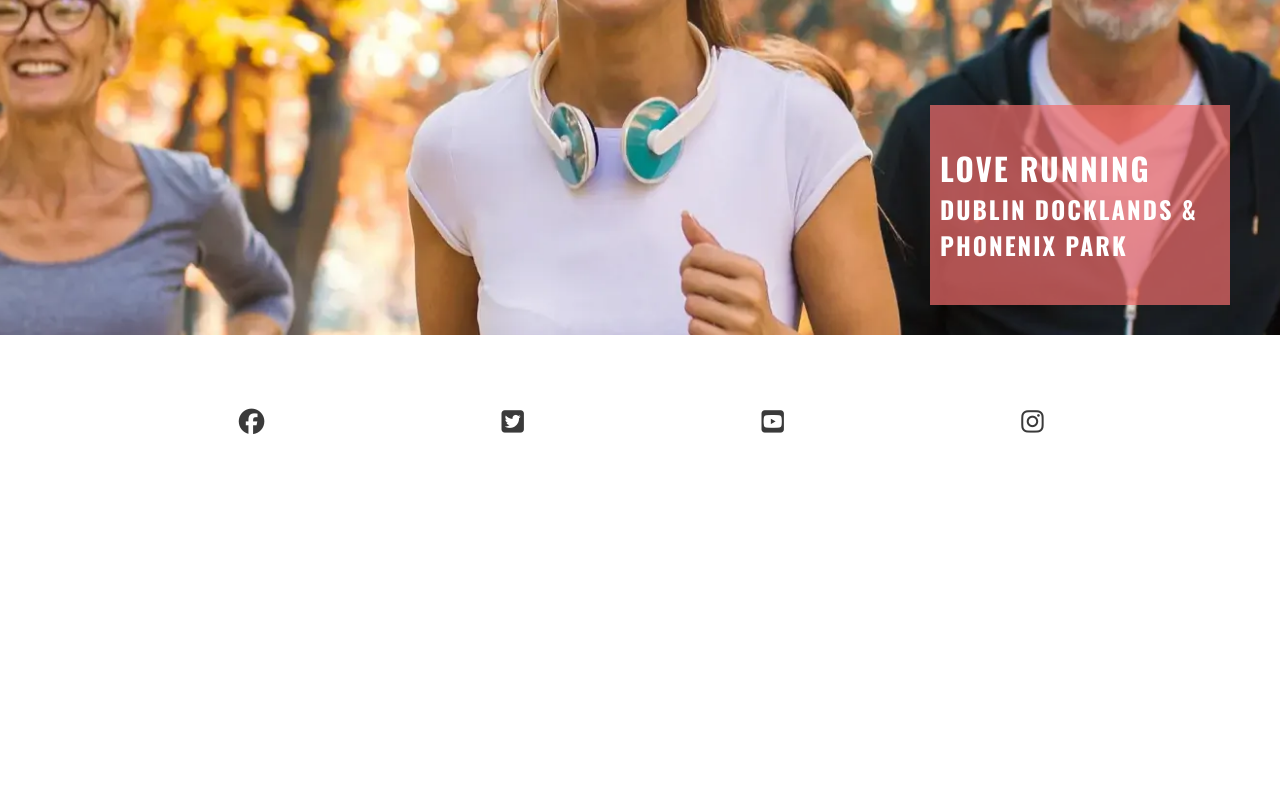
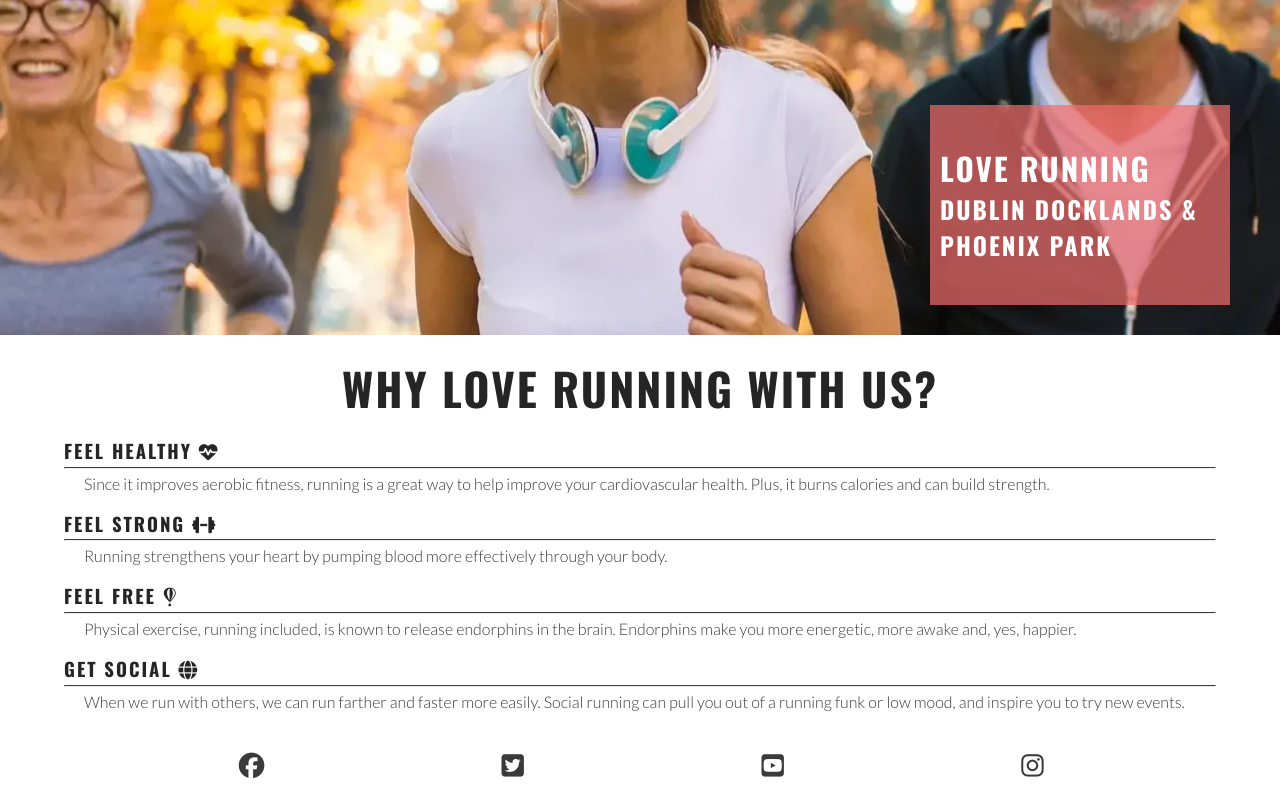
Before and after one commit to AjoubCodes/love-running, a plain HTML site: page index.html in a window 1280 px wide. Shown: the part 344-1144 px from the top of the page. Before the commit the page ends 800 px from the top, so only its background shows below. Drawn offline with nearby package versions, Linux system fonts and the light colour scheme.

Commit message:
Add content and reasons section

```diff
--- a/assets/css/style.css
+++ b/assets/css/style.css
@@ -1,7 +1,7 @@
 /* Google fonts import */
 @import url('https://fonts.googleapis.com/css2?family=Lato:wght@300&family=Oswald:wght@200;300;400;500;600;700&display=swap');
 
-/* Asterisk selector to override default styles added by the browser */
+/* Asterisk wildcard selector to override default styles added by the browser */
 * {
     padding: 0;
     margin: 0;
@@ -13,7 +13,7 @@ body {
     min-height: 100vh;
     display: flex;
     flex-direction: column;
-    /* Generic styles */
+    /* Generic project styles */
     color: #3a3a3a;
     font-family: 'Lato', sans-serif;
 }
@@ -57,7 +57,7 @@ header a {
     border-bottom: 1px solid #3a3a3a;
 }
 
-/* Navbar styles with drop down toggle */
+/* Navbar styles with dropdown toggle */
 nav {
     position: absolute;
     background-color: #ffffff;
@@ -113,6 +113,33 @@ main {
     color: #ffffff;
 }
 
+/* Reasons section */
+#reasons {
+    width: 90%;
+    margin: 20px auto;
+}
+
+#reasons h2 {
+    margin-bottom: 20px;
+    text-align: center;
+    font-size: 280%;
+}
+
+#benefits-physical > div,
+#benefits-mental > div {
+    line-height: 20px;
+    margin-bottom: 20px;
+}
+
+#benefits p {
+    padding: 0 20px;
+}
+
+#benefits hr {
+    border-top: 1px solid #3a3a3a;
+    margin: 5px 0;
+}
+
 /* Footer */
 #social-networks {
     text-align: center;
@@ -159,7 +186,7 @@ main {
 
     /* Main content */
     main {
-        /* Push main down to accommadate larger header */
+        /* Push main content down to accommodate larger header */
         margin-top: 79px;
     }
 
@@ -168,11 +195,11 @@ main {
         width: 300px;
         right: 50px;
     }
+}
 
-    /* Larger devices (laptops and desktops, 992px and up) */
-    @media screen and (min-width: 992px) {
-        #menu a:hover{
-            border-bottom: 1px solid #3a3a3a;
-        }
+/* Large devices (laptops and desktops, 992px and up) */
+@media screen and (min-width: 992px) {
+    #menu a:hover{
+        border-bottom: 1px solid #3a3a3a;
     }
 }
--- a/index.html
+++ b/index.html
@@ -43,7 +43,39 @@
         <section id="hero">
             <div id="cover-text">
                 <h2>Love Running</h2>
-                <h3>Dublin Docklands & Phonenix Park</h3>
+                <h3>Dublin Docklands & Phoenix Park</h3>
+            </div>
+        </section>
+        <section id="reasons">
+            <h2>Why love running with us?</h2>
+            <div id="benefits">
+                <div id="benefits-physical">
+                    <div>
+                        <h3>Feel healthy <i class="fa-solid fa-heart-pulse"></i></h3>
+                        <hr>
+                        <p>Since it improves aerobic fitness, running is a great way to help improve your cardiovascular
+                            health. Plus, it burns calories and can build strength.</p>
+                    </div>
+                    <div>
+                        <h3>Feel strong <i class="fa-solid fa-dumbbell"></i></h3>
+                        <hr>
+                        <p>Running strengthens your heart by pumping blood more effectively through your body.</p>
+                    </div>
+                </div>
+                <div id="benefits-mental">
+                    <div>
+                        <h3>Feel free <i class="fa-brands fa-fly"></i></h3>
+                        <hr>
+                        <p>Physical exercise, running included, is known to release endorphins in the brain. Endorphins
+                            make you more energetic, more awake and, yes, happier.</p>
+                    </div>
+                    <div>
+                        <h3>Get social <i class="fa-solid fa-globe"></i></h3>
+                        <hr>
+                        <p>When we run with others, we can run farther and faster more easily. Social running can pull
+                            you out of a running funk or low mood, and inspire you to try new events.</p>
+                    </div>
+                </div>
             </div>
         </section>
     </main>
```
